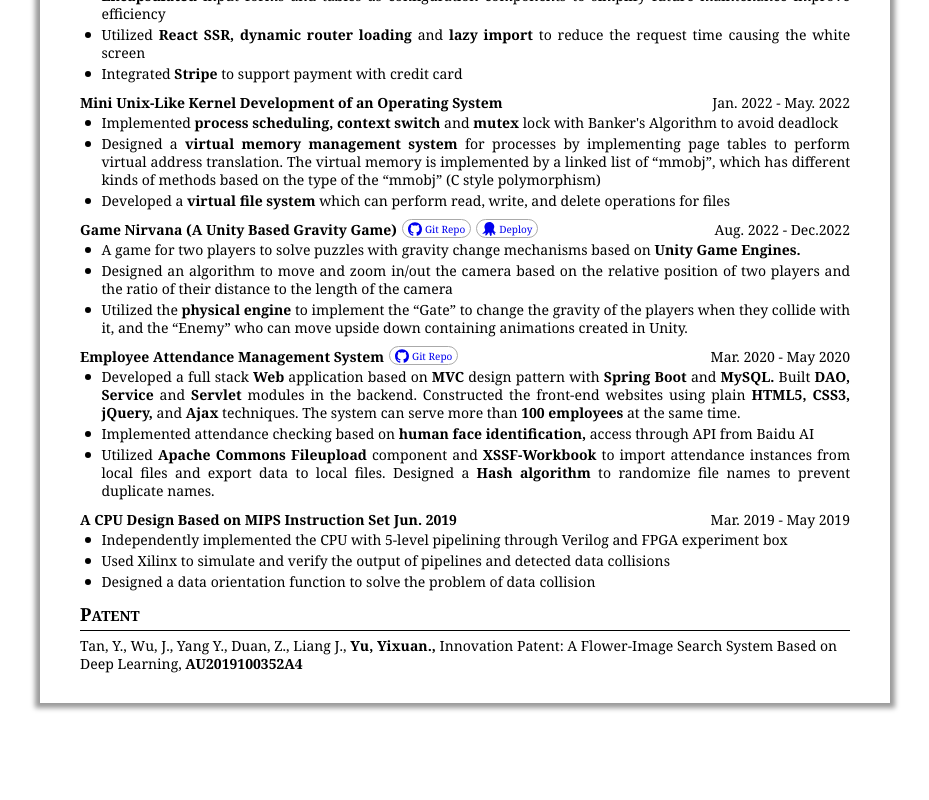
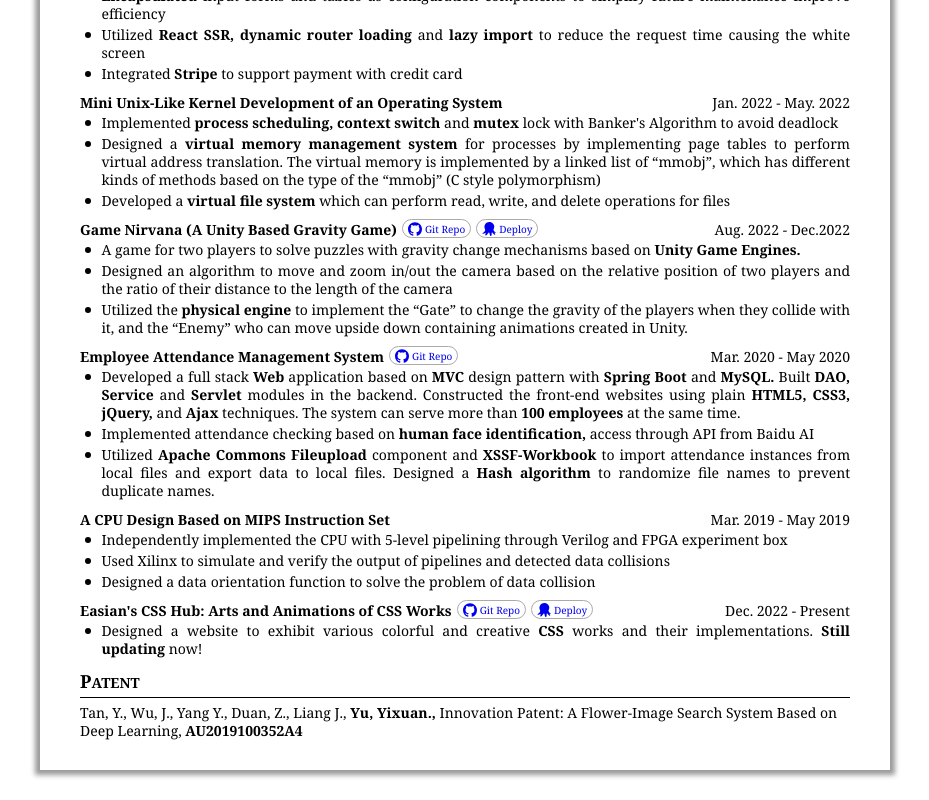
Before and after one commit to ethanyuih/plain-cv, a React (Create React App) app: page / in a window 1280 px wide. Shown: the part 1158-1958 px from the top of the page, without its empty margins (175-1104 px from the left). Before the commit the page ends 1891 px from the top, so only its background shows below. Built offline with nearby package versions, Linux system fonts and the light colour scheme.

Commit message:
added css hub

```diff
--- a/src/assets/resume-infos/5-project-info.ts
+++ b/src/assets/resume-infos/5-project-info.ts
@@ -67,7 +67,7 @@ export const projectInfo: Projects = {
     },
     {
       hidden: false,
-      name: 'A CPU Design Based on MIPS Instruction Set	Jun. 2019',
+      name: 'A CPU Design Based on MIPS Instruction Set',
       duration: 'Mar. 2019 - May 2019',
       taskList: [
         'Independently implemented the CPU with 5-level pipelining through Verilog and FPGA experiment box',
@@ -75,9 +75,19 @@ export const projectInfo: Projects = {
         'Designed a data orientation function to solve the problem of data collision',
       ],
     },
+    {
+      hidden: false,
+      name: "Easian's CSS Hub: Arts and Animations of CSS Works",
+      duration: 'Dec. 2022 - Present',
+      githubLink: 'https://github.com/easianyu/css-hub',
+      deployLink: 'https://easianyu.github.io/css-hub/',
+      taskList: [
+        'Designed a website to exhibit various colorful and creative #CSS# works and their implementations. #Still# #updating# now!',
+      ],
+    },
   ],
 };
-
+// https://easianyu.github.io/css-hub/
 // A CPU Design Based on MIPS Instruction Set	Jun. 2019
 // Independently implemented the CPU with 5-level pipelining through Verilog and FPGA experiment box
 // Used Xilinx to simulate and verify the output of pipelines and detected data collisions
```
